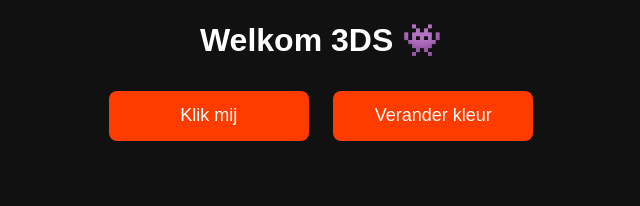
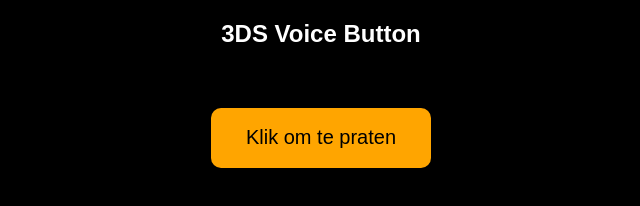
Before and after one commit to Joey226611/3dstestingplace, a plain HTML site: page index.html in a window 1280 px wide. Shown: the whole page, without its empty margins (319-959 px from the left). Drawn offline with Linux system fonts and the light colour scheme.

Commit message:
Update title and enhance button functionality

```diff
--- a/index.html
+++ b/index.html
@@ -3,54 +3,42 @@
 <head>
 <meta charset="UTF-8">
 <meta name="viewport" content="width=320">
-<title>3DS Test Page</title>
+<title>3DS Voice</title>
 
 <style>
 body {
-    background-color: #111;
+    background-color: #000;
     color: white;
-    font-family: Arial, sans-serif;
     text-align: center;
+    font-family: Arial;
 }
 
 button {
-    width: 200px;
-    height: 50px;
-    margin: 10px;
-    font-size: 18px;
-    background-color: #ff3c00;
-    color: white;
+    width: 220px;
+    height: 60px;
+    font-size: 20px;
+    margin-top: 40px;
+    background-color: orange;
     border: none;
-    border-radius: 8px;
-}
-
-button:active {
-    background-color: #cc2f00;
-}
-
-#message {
-    margin-top: 20px;
-    font-size: 16px;
+    border-radius: 10px;
 }
 </style>
 </head>
 
 <body>
 
-<h1>Welkom 3DS 👾</h1>
+<h2>3DS Voice Button</h2>
 
-<button onclick="showMessage()">Klik mij</button>
-<button onclick="changeColor()">Verander kleur</button>
+<button onclick="playVoice()">Klik om te praten</button>
 
-<div id="message"></div>
+<audio id="voice">
+    <source src="voice.mp3" type="audio/mpeg">
+</audio>
 
 <script>
-function showMessage() {
-    document.getElementById("message").innerHTML = "Het werkt op je 3DS!";
-}
-
-function changeColor() {
-    document.body.style.backgroundColor = "#0044ff";
+function playVoice() {
+    var audio = document.getElementById("voice");
+    audio.play();
 }
 </script>
 
```
